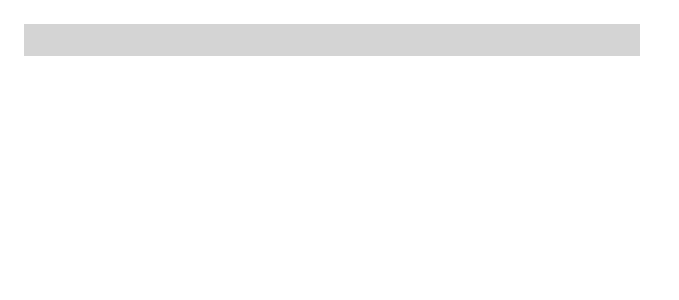
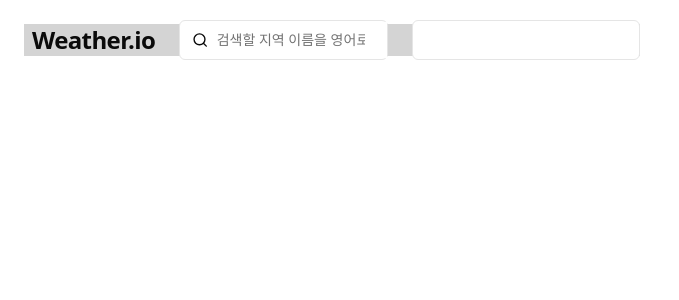
Before and after one commit to nrkcode/React-Next.js-camp, a React (Vite) app: page / in a window 1280 px wide. Shown: the top 300 px of the page, without its empty margins (0-679 px from the left). Built offline with nearby package versions, Linux system fonts and the light colour scheme.

Commit message:
feat: 헤더수정, add:서치바

```diff
--- /dev/null
+++ b/src/components/index.ts
@@ -0,0 +1,9 @@
+/**공통 컴포넌트 */
+//헤더파일
+/**UI기초 컴포넌트 */
+export { Avatar, AvatarImage, AvatarFallback } from "./ui/avatar";
+export { Button, buttonVariants } from "./ui/button";
+export { Card, CardHeader, CardFooter, CardTitle, CardDescription, CardContent,} from "./ui/card";
+export { Input } from "./ui/input";
+export { Separator } from "./ui/separator";
+export { SearchBar }from "./ui/search-bar";
--- /dev/null
+++ b/src/components/ui/search-bar.tsx
@@ -0,0 +1,18 @@
+import * as React from "react";
+
+import { cn } from "@/lib/utils";
+import { SearchIcon } from "lucide-react";
+
+export interface InputProps extends React.InputHTMLAttributes<HTMLInputElement> {}
+
+const SearchBar = React.forwardRef<HTMLInputElement, InputProps>(({ className, type, ...props }, ref) => {
+    return (
+        <div className={cn("flex h-10 items-center rounded-md border border-input bg-white pl-3 text-sm ring-offset-background focus-within:ring-1 focus-within:ring-ring focus-within:ring-offset-2", className)}>
+            <SearchIcon className="h-[18px] w-[18px]" />
+            <input {...props} type="search" ref={ref} className="w-full p-2 placeholder:text-muted-foreground focus-visible:outline-none disabled:cursor-not-allowed disabled:opacity-50" />
+        </div>
+    );
+});
+SearchBar.displayName = "SearchBar";
+
+export { SearchBar };
--- a/src/views/Home.tsx
+++ b/src/views/Home.tsx
@@ -1,3 +1,5 @@
+import { Input, SearchBar } from "@/components";
+
 function HomePage() {
     return (
         <div className="page">
@@ -9,10 +11,15 @@ function HomePage() {
                             {/* 아이콘 */}
                             <img src="" alt="" className="h-10"></img>
                             {/* 폰트 로고 */}
-                            <h3 className="scroll-m-20 text-2xl font-semibold tracking-tight"></h3>
+                            <h3 className="scroll-m-20 text-2xl font-semibold tracking-tight">
+                                Weather.io
+                            </h3>
                         </div>
                         {/*검색창 영역 */}
-                        <div></div>
+                        <SearchBar placeholder="검색할 지역 이름을 영어로 입력하세요" className="flex-1"></SearchBar>
+                        <div>
+                            <Input/>
+                        </div>
                     </div>
                 </header>
             </div>
```
Also changed, not shown: src/assets/styles/main.scss (+24 -0 lines).
